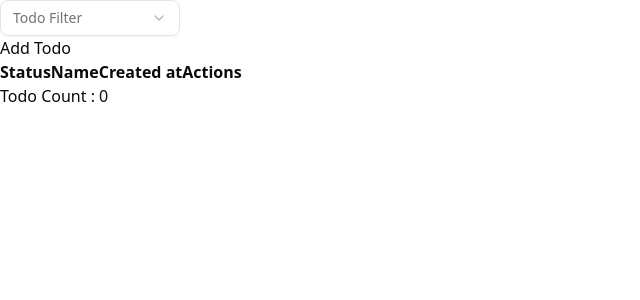
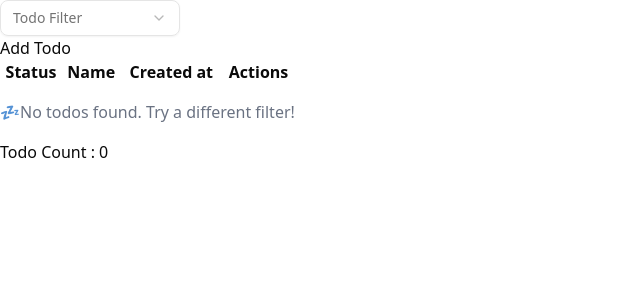
Before and after one commit to nkartikaxioned/todo-app-react, a React (Vite) app: page / in a window 1280 px wide. Shown: the top 300 px of the page, without its empty margins (0-640 px from the left). Built offline with nearby package versions, Linux system fonts and the light colour scheme.

Commit message:
Add: conditional tbody content render

```diff
--- a/src/components/todoDisplay.jsx
+++ b/src/components/todoDisplay.jsx
@@ -24,8 +24,14 @@ export const TodoDisplay = ({ todoArray, getDateFunction, setTodoArray, editTodo
         </tr>
       </thead>
       <tbody>
-      {todoArray.map((element) => {
-        return(
+        {todoArray.length === 0 ? (
+          <tr>
+            <td colSpan="5" className="text-center text-gray-500 py-4">
+              <span className="animate-pulse">💤</span>No todos found. Try a different filter!
+            </td>
+          </tr>
+        ) : (
+          todoArray.map((element) => (
             <tr key={element.id}>
               <td>
                 <CheckMark
@@ -75,7 +81,7 @@ export const TodoDisplay = ({ todoArray, getDateFunction, setTodoArray, editTodo
               </td>
             </tr>
           )
-      })}
+        ))}
       </tbody>
     </table>
   );
```
Lines whose indentation alone changed are shown as unchanged.
